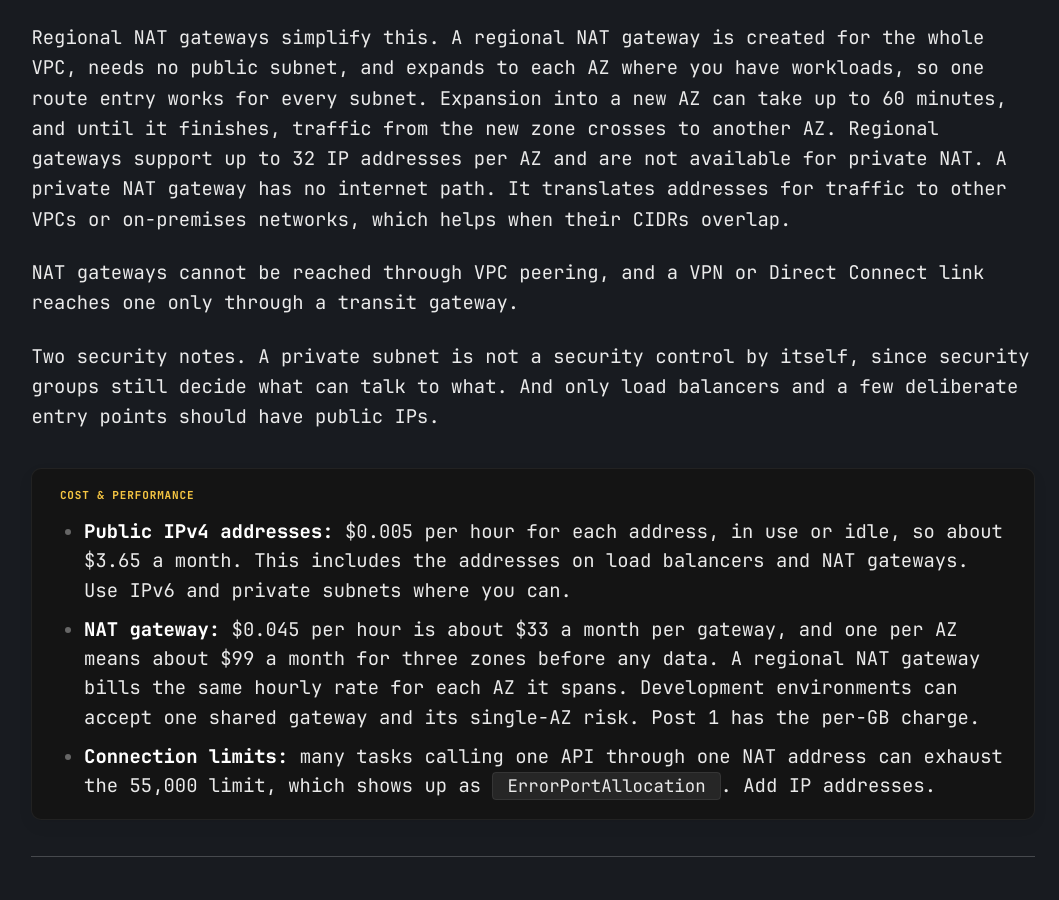
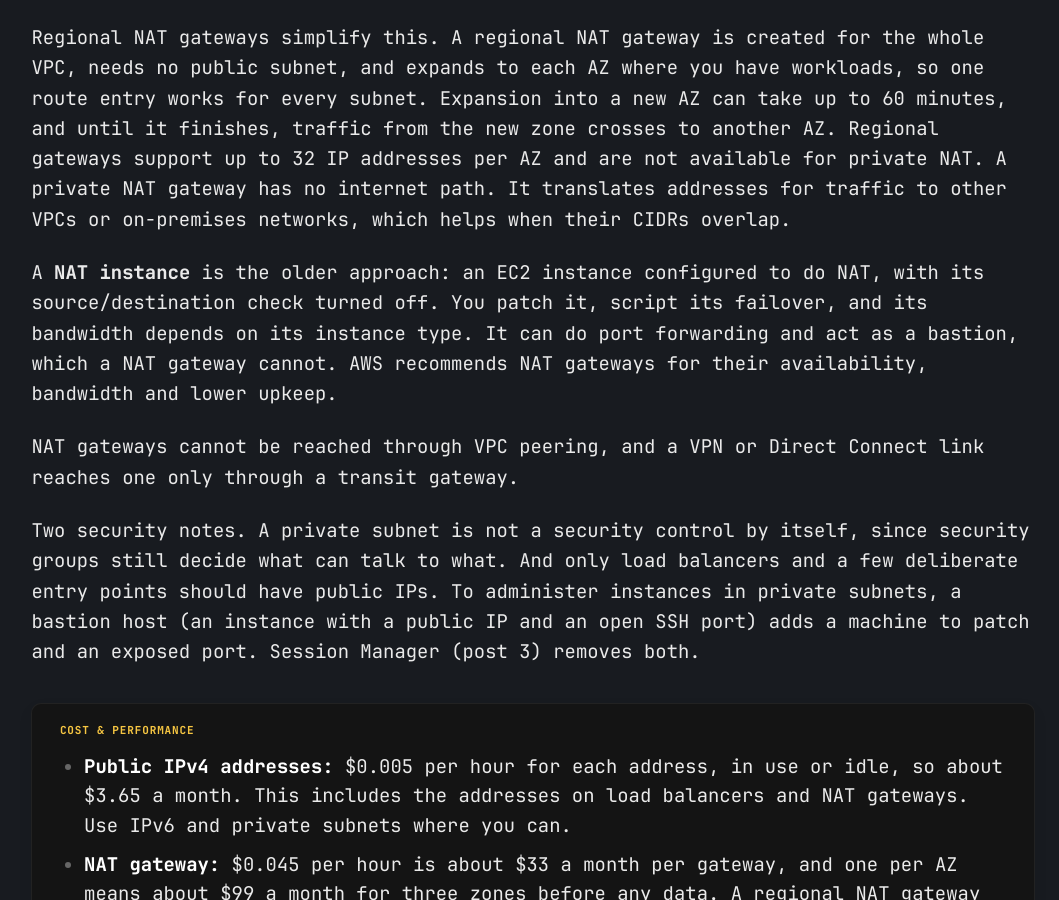
Before and after one commit to Johnermac/Johnermac.github.io, a Jekyll site: the page built from _posts/notes/aws/2026-11-14-awsnetworking.md, in a window 1280 px wide and 900 px high, scrolled down 4746 px. Shown: the whole window, without its empty margins (133-1192 px from the left). Built offline with Jekyll 4.4.1, drawn with Linux system fonts in a browser that asks for light colours; cached includes are drawn as plain includes; comment, search, counter and statistics services are not loaded; some of the changed text lies outside the part shown.

Commit message:
docs(aws): add DNSSEC, NAT instance and bastion notes to networking post

```diff
--- a/_posts/notes/aws/2026-11-14-awsnetworking.md
+++ b/_posts/notes/aws/2026-11-14-awsnetworking.md
@@ -78,9 +78,11 @@
 
 Regional NAT gateways simplify this. A regional NAT gateway is created for the whole VPC, needs no public subnet, and expands to each AZ where you have workloads, so one route entry works for every subnet. Expansion into a new AZ can take up to 60 minutes, and until it finishes, traffic from the new zone crosses to another AZ. Regional gateways support up to 32 IP addresses per AZ and are not available for private NAT. A private NAT gateway has no internet path. It translates addresses for traffic to other VPCs or on-premises networks, which helps when their CIDRs overlap.
 
+A **NAT instance** is the older approach: an EC2 instance configured to do NAT, with its source/destination check turned off. You patch it, script its failover, and its bandwidth depends on its instance type. It can do port forwarding and act as a bastion, which a NAT gateway cannot. AWS recommends NAT gateways for their availability, bandwidth and lower upkeep.
+
 NAT gateways cannot be reached through VPC peering, and a VPN or Direct Connect link reaches one only through a transit gateway.
 
-Two security notes. A private subnet is not a security control by itself, since security groups still decide what can talk to what. And only load balancers and a few deliberate entry points should have public IPs.
+Two security notes. A private subnet is not a security control by itself, since security groups still decide what can talk to what. And only load balancers and a few deliberate entry points should have public IPs. To administer instances in private subnets, a bastion host (an instance with a public IP and an open SSH port) adds a machine to patch and an exposed port. Session Manager (post 3) removes both.
 
 <div class="callout-cost" markdown="1">
 - **Public IPv4 addresses:** $0.005 per hour for each address, in use or idle, so about $3.65 a month. This includes the addresses on load balancers and NAT gateways. Use IPv6 and private subnets where you can.
@@ -288,6 +290,10 @@
 
 The checkers are outside your network, so they cannot probe private resources. For those, create a CloudWatch alarm on a metric of the resource and a health check that follows the alarm.
 
+## DNSSEC
+
+DNSSEC signing lets resolvers check that a DNS answer really came from Route 53 and was not altered on the way. It works for public hosted zones only. Each key-signing key (KSK) is backed by an asymmetric customer managed key in AWS KMS that you own and rotate, and Route 53 manages the zone-signing key. The chain of trust is completed by adding a DS record at the parent zone, usually through your registrar. Route 53 limits record TTLs to one week in a signed zone, and a broken DNSSEC setup can make the whole zone unresolvable, so set a CloudWatch alarm on its errors before enabling it.
+
 ## DNS inside the VPC and in hybrid setups
 
 Every VPC has a built-in resolver at the base of the VPC range plus two (for example `10.0.0.2`). It answers for public names, for AWS-provided names such as instance hostnames, and for private hosted zones associated with the VPC. Private hosted zones require both DNS options (`enableDnsSupport` and `enableDnsHostnames`) on the VPC. Each network interface can send up to 1,024 packets per second to the resolver, a limit that cannot be raised, and it can matter for DNS-heavy workloads.
@@ -376,6 +382,7 @@
 - [NAT gateways](https://docs.aws.amazon.com/vpc/latest/userguide/vpc-nat-gateway.html)
 - [NAT gateway basics](https://docs.aws.amazon.com/vpc/latest/userguide/nat-gateway-basics.html)
 - [Regional NAT gateways](https://docs.aws.amazon.com/vpc/latest/userguide/nat-gateways-regional.html)
+- [Compare NAT gateways and NAT instances](https://docs.aws.amazon.com/vpc/latest/userguide/vpc-nat-comparison.html)
 - [Egress-only internet gateways](https://docs.aws.amazon.com/vpc/latest/userguide/egress-only-internet-gateway.html)
 - [VPC Block Public Access](https://docs.aws.amazon.com/vpc/latest/userguide/security-vpc-bpa.html)
 
```
Also changed, not shown: other parts of _posts/notes/aws/2026-11-14-awsnetworking.md (+1 -0 lines).
